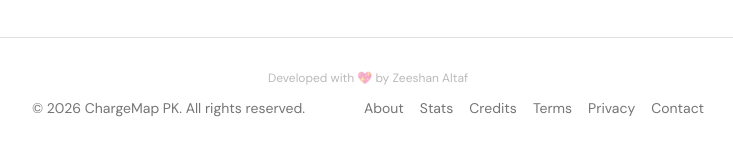
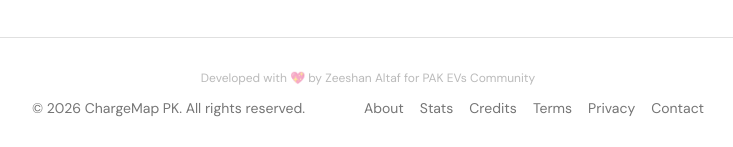
Before and after one commit to mzeeshanaltaf/ev-chargers-pk, a Next.js app: page /about in a window 1280 px wide. Shown: the part 1492-1639 px from the top of the page, without its empty margins (272-1005 px from the left). Built offline with nearby package versions, Linux system fonts and the light colour scheme.

Commit message:
Updated the footer

```diff
--- a/src/components/page-footer.tsx
+++ b/src/components/page-footer.tsx
@@ -6,7 +6,7 @@ export function PageFooter() {
   return (
     <footer className="border-t border-border mt-16 py-8 px-6">
       <div className="max-w-2xl mx-auto flex flex-col items-center gap-3 text-sm text-text-secondary">
-        <p className="text-xs text-text-secondary/50">Developed with 💖 by Zeeshan Altaf</p>
+        <p className="text-xs text-text-secondary/50">Developed with 💖 by Zeeshan Altaf for PAK EVs Community</p>
         <div className="flex flex-col md:flex-row items-center justify-between w-full gap-3">
           <p>&copy; {year} ChargeMap PK. All rights reserved.</p>
           <nav className="flex items-center gap-4">
```
